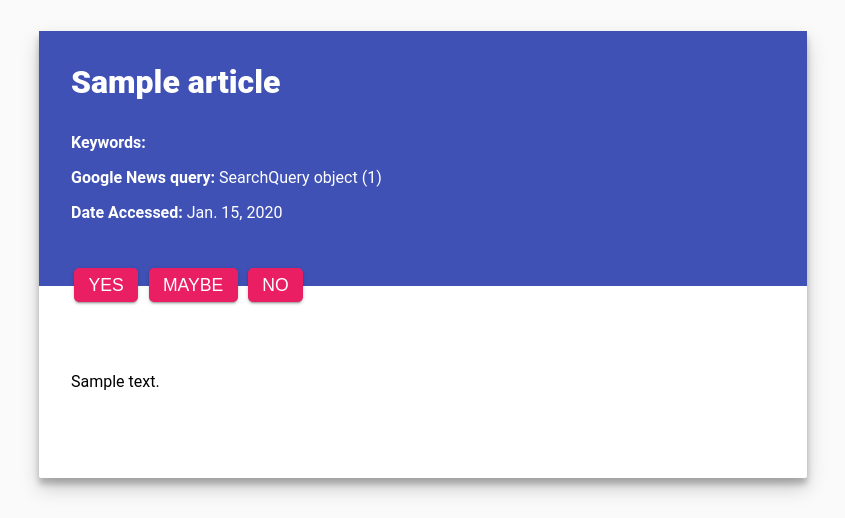
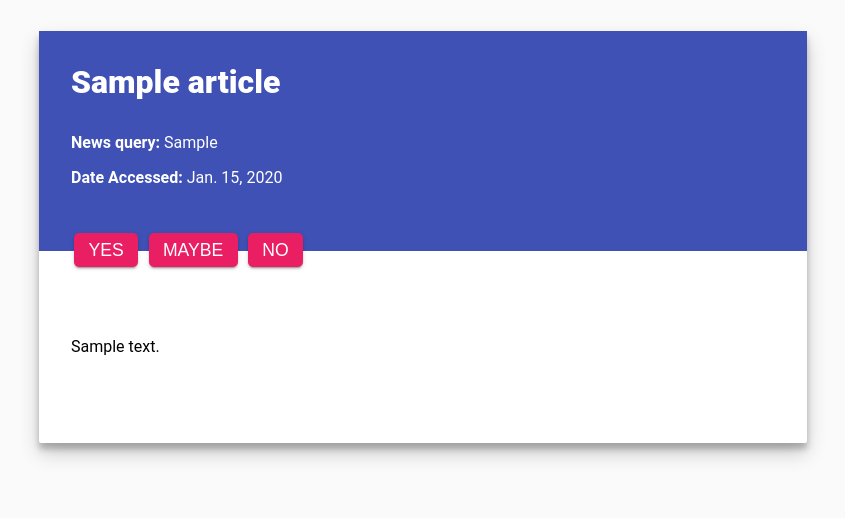
Before and after one commit to SeanLF/CSI4900, a Django app: page /article/1/ in a window 1280 px wide. Shown: the top 518 px of the page, without its empty margins (233-1078 px from the left). Run offline with Django 3.2, Linux system fonts and the light colour scheme; tables that the repository leaves empty hold one stand-in row (values such as "Sample post").

Commit message:
Fix detail view

```diff
--- a/active_learning/templates/active_learning/detail.html
+++ b/active_learning/templates/active_learning/detail.html
@@ -9,14 +9,9 @@
       <a href="{{article.url}}">{{ article.title }}</a>
     </div>
 
-    <div class="keywords">
-      <label for="keywords">Keywords</label>
-      <span id="url">{{ article.nlp_keywords }}</span>
-    </div>
-
     <div class="query">
-      <label for="query">Google News query</label>
-      <span id="query">{{ article.query }}</span>
+      <label for="query">News query</label>
+      <span id="query">{{ article.query.search_query }}</span>
     </div>
 
     <div class="date_accessed">
```
